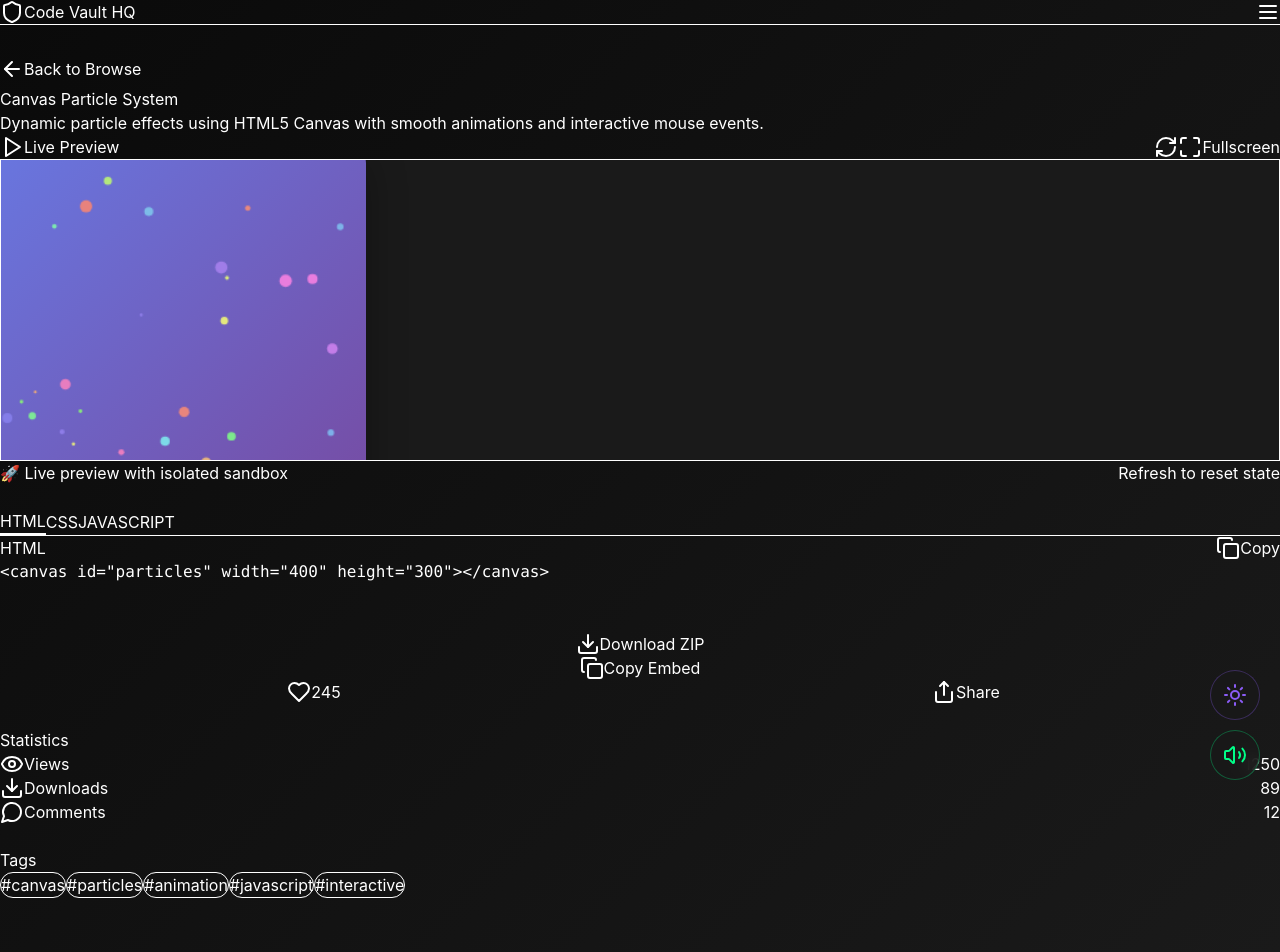
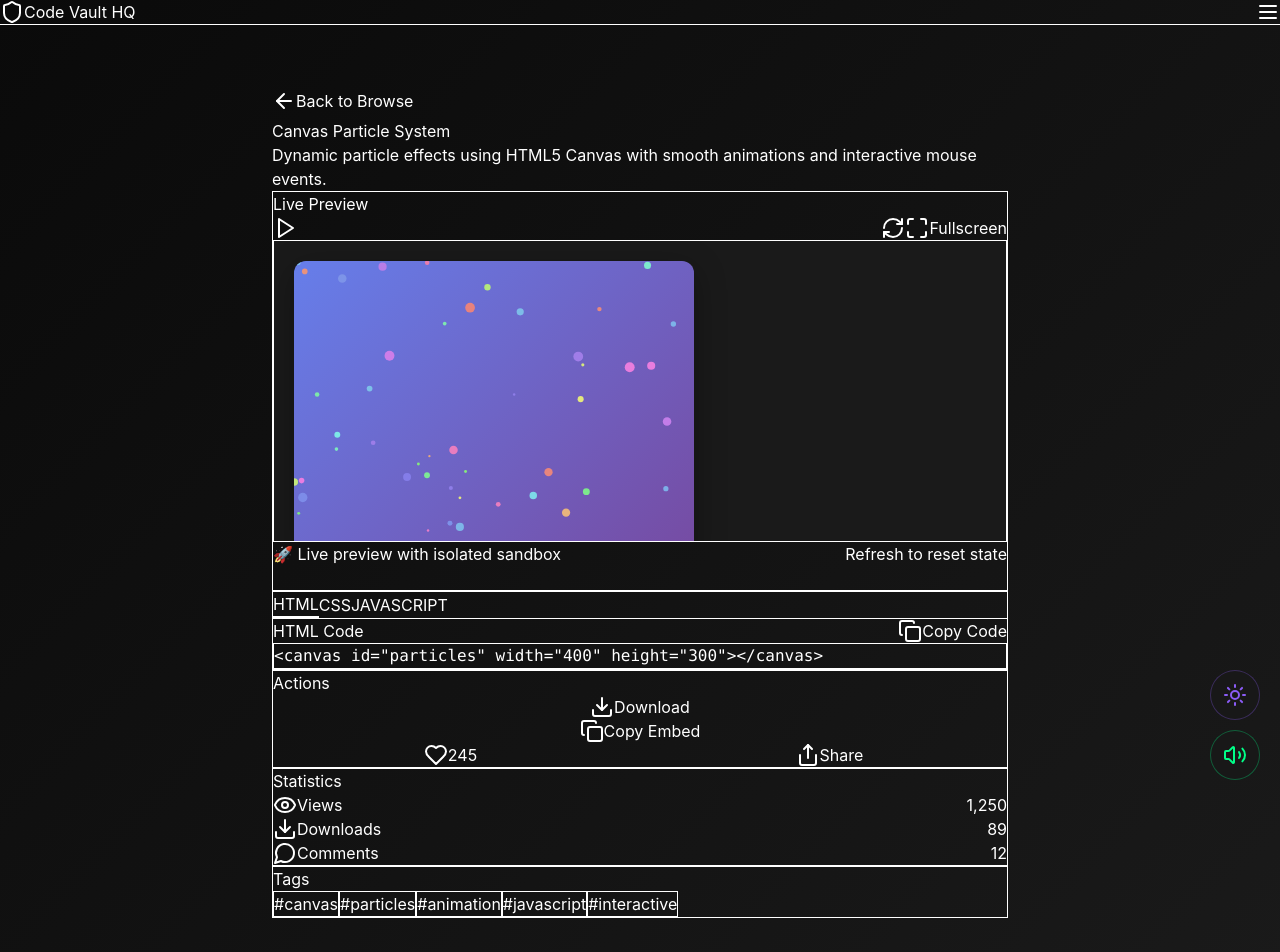
Before and after one commit to Sam-May-Futurelab/codevaulthq, a React (Vite) app: page /snippet/1 in a window 1280 px wide. Shown: the top 952 px of the page. Built offline with nearby package versions, Linux system fonts and the light colour scheme; no server answers; the database is empty.

Commit message:
Snippet Page Layout 1

```diff
--- a/src/App.tsx
+++ b/src/App.tsx
@@ -17,9 +17,8 @@ function App() {
       <Router>
         <div className="min-h-screen bg-gradient-to-br from-gray-900 to-gray-800">
           <Header />
-          <ToastContainer />
-          <main>
-            <div className="px-4 py-8">              <Routes>
+          <ToastContainer />          <main>
+            <Routes>
               <Route path="/" element={<HomePage />} />
               <Route path="/snippet/:id" element={<SnippetDetail />} />
               <Route path="/upload" element={<UploadPage />} />
@@ -27,7 +26,6 @@ function App() {
               <Route path="/profile/:username" element={<ProfilePage />} />
               <Route path="/browse" element={<BrowsePage />} />
             </Routes>
-            </div>
           </main>
           <AudioToggle />
           <ThemeToggle />
--- a/src/components/LiveCodePreview.tsx
+++ b/src/components/LiveCodePreview.tsx
@@ -100,16 +100,14 @@ const LiveCodePreview: React.FC<LiveCodePreviewProps> = ({
     } else if (iframeRef.current) {
       iframeRef.current.requestFullscreen?.();
     }
-  };
-
-  return (
-    <div className="bg-vault-medium rounded-lg p-6">
-      <div className="flex items-center justify-between mb-4">
-        <h2 className="text-white font-semibold flex items-center gap-2">
-          <Play className="w-5 h-5 text-vault-accent" />
+  };  return (
+    <div className="bg-vault-medium rounded-lg p-6 w-full max-w-full overflow-hidden">
+      <div className="flex items-center justify-between mb-4 overflow-hidden">
+        <h2 className="text-white font-semibold flex items-center gap-2 truncate">
+          <Play className="w-5 h-5 text-vault-accent shrink-0" />
           {title}
         </h2>
-        <div className="flex items-center gap-2">
+        <div className="flex items-center gap-2 shrink-0">
           <button
             onClick={handleRefresh}
             disabled={isLoading}
@@ -152,14 +150,13 @@ const LiveCodePreview: React.FC<LiveCodePreviewProps> = ({
                   <span>Loading preview...</span>
                 </div>
               </div>
-            )}
-            <div style={{ width: '100%', height: '100%', display: 'flex', alignItems: 'center', justifyContent: 'center', minHeight: '300px' }}>
+            )}            <div className="w-full flex items-center justify-center" style={{ minHeight: '300px' }}>
               <iframe
                 ref={iframeRef}
-                className="w-full h-64 border-0 bg-transparent"
+                className="w-full h-64 border-0 bg-transparent max-w-full"
                 title="Code Preview"
                 sandbox="allow-scripts allow-same-origin"
-                style={{ minHeight: '300px', transform: 'scale(1.25)', transformOrigin: 'center' }}
+                style={{ minHeight: '300px', transform: 'scale(1)', transformOrigin: 'center' }}
               />
             </div>
           </>
--- a/src/pages/HomePage.tsx
+++ b/src/pages/HomePage.tsx
@@ -234,9 +234,8 @@ const HomePage = () => {
   ];
 
   return (
-    <>
-      {/* Hero Section with 3D Background - Full Width */}
-      <section ref={heroRef} className="relative h-screen flex items-center justify-center overflow-hidden mb-40 -mx-4 -mt-8">
+    <>      {/* Hero Section with 3D Background - Full Width */}
+      <section ref={heroRef} className="relative h-screen flex items-center justify-center overflow-hidden mb-40">
         <ThreeHero />
 
         <div className="relative z-10 text-center max-w-4xl mx-auto px-6 py-24">
--- a/src/pages/SnippetDetail.tsx
+++ b/src/pages/SnippetDetail.tsx
@@ -140,44 +140,49 @@ const SnippetDetail = () => {
   };
 
   const codeObj = getCodeObject();
-  const stats = getStats();return (
-    <div className="min-h-screen">
-      <div className="max-w-7xl mx-auto pt-8">
-
+  const stats = getStats();  return (
+    <div className="min-h-screen bg-vault-dark overflow-x-hidden">
+      {/* Container with very strict width constraints */}
+      <div style={{ maxWidth: '768px', margin: '0 auto', padding: '2rem 1rem', overflow: 'hidden' }}>
         {/* Back Navigation */}
-      <Link to="/browse" className="inline-flex items-center space-x-2 text-gray-400 hover:text-white mb-8">
+        <Link to="/browse" className="inline-flex items-center space-x-2 text-gray-400 hover:text-white mb-8 transition-colors">
           <ArrowLeft className="w-4 h-4" />
           <span>Back to Browse</span>
         </Link>
 
         {/* Header */}
-      <div className="mb-8">
-        <h1 className="text-3xl font-bold text-white mb-4">{snippet.title}</h1>
-        <p className="text-gray-300">{snippet.description}</p>
-      </div>{/* Simple Two Column Grid */}
-        <div className="grid grid-cols-1 lg:grid-cols-3 gap-8">
+        <div className="mb-8" style={{ overflow: 'hidden' }}>
+          <h1 className="text-3xl md:text-4xl font-bold text-white mb-4" style={{ wordBreak: 'break-word' }}>{snippet.title}</h1>
+          <p className="text-lg text-gray-300" style={{ wordBreak: 'break-word' }}>{snippet.description}</p>
+        </div>
 
-          {/* Main Content - Takes 2/3 width */}
-          <div className="lg:col-span-2">            {/* Live Preview */}
-            <div className="mb-6">
+        {/* Main Content - Single Column Layout with Very Strict Constraints */}
+        <div className="space-y-8" style={{ overflow: 'hidden' }}>
+
+          {/* Live Preview */}
+          <div className="bg-vault-medium/50 border border-vault-light/20 rounded-xl p-6" style={{ overflow: 'hidden', maxWidth: '100%' }}>
+            <h2 className="text-xl font-semibold text-white mb-4">Live Preview</h2>
+            <div style={{ overflow: 'hidden', maxWidth: '100%' }}>
               <LiveCodePreview
                 html={codeObj.html}
                 css={codeObj.css}
                 javascript={codeObj.javascript}
-                title="Live Preview"
+                title=""
               />
+            </div>
           </div>
 
           {/* Code Tabs */}
-            <div className="bg-vault-medium rounded-lg">
-              <div className="flex border-b border-vault-light/30">                {(['html', 'css', 'javascript'] as const).map((tab) => (
+          <div className="bg-vault-medium/50 border border-vault-light/20 rounded-xl overflow-hidden">
+            <div className="flex border-b border-vault-light/30 bg-vault-medium/30">
+              {(['html', 'css', 'javascript'] as const).map((tab) => (
                 <button
                   key={tab}
                   onClick={() => setActiveTab(tab)}
-                    className={`px-6 py-3 font-medium ${
+                  className={`px-6 py-4 font-medium transition-all ${
                     activeTab === tab
                       ? 'text-white bg-vault-accent/20 border-b-2 border-vault-accent'
-                        : 'text-gray-400 hover:text-white'
+                      : 'text-gray-400 hover:text-white hover:bg-vault-light/10'
                   }`}
                 >
                   {tab.toUpperCase()}
@@ -187,84 +192,89 @@ const SnippetDetail = () => {
 
             <div className="p-6">
               <div className="flex items-center justify-between mb-4">
-                  <span className="text-gray-400 text-sm">{activeTab.toUpperCase()}</span>                  <button
+                <span className="text-gray-300 text-sm font-medium">{activeTab.toUpperCase()} Code</span>
+                <button
                   onClick={() => navigator.clipboard.writeText(codeObj[activeTab])}
-                    className="bg-vault-light hover:bg-vault-light/80 text-white px-3 py-1 rounded text-sm flex items-center space-x-2"
+                  className="bg-vault-accent hover:bg-vault-accent/80 text-black px-4 py-2 rounded-lg text-sm font-medium flex items-center space-x-2 transition-all"
                 >
                   <Copy className="w-4 h-4" />
-                    <span>Copy</span>
+                  <span>Copy Code</span>
                 </button>
-                </div>
-
-                <pre className="bg-vault-dark rounded p-4 overflow-x-auto max-h-96">
-                  <code className="text-sm font-mono text-gray-300">
+              </div>              <pre className="bg-vault-dark border border-vault-light/20 rounded-lg p-4 overflow-auto max-h-96 break-all">
+                <code className="text-sm font-mono text-gray-300 break-all whitespace-pre-wrap">
                   {codeObj[activeTab]}
                 </code>
               </pre>
             </div>
-            </div>
-          </div>
+          </div>          {/* Action Cards - Single Column */}
+          <div className="space-y-6" style={{ overflow: 'hidden', maxWidth: '100%' }}>
 
-          {/* Sidebar - Takes 1/3 width */}
-          <div className="space-y-6">
             {/* Actions */}
-            <div className="bg-vault-medium rounded-lg p-6">
+            <div className="bg-vault-medium/50 border border-vault-light/20 rounded-xl p-6" style={{ overflow: 'hidden' }}>
+              <h3 className="text-white font-semibold mb-4">Actions</h3>
               <div className="space-y-3">
-                <button className="w-full bg-vault-accent hover:bg-vault-accent/80 text-black py-3 rounded flex items-center justify-center space-x-2">
+                <button className="w-full bg-vault-accent hover:bg-vault-accent/80 text-black py-3 rounded-lg font-medium flex items-center justify-center space-x-2 transition-all">
                   <Download className="w-4 h-4" />
-                  <span>Download ZIP</span>
+                  <span>Download</span>
                 </button>
 
-                <button className="w-full bg-vault-light hover:bg-vault-light/80 text-white py-3 rounded flex items-center justify-center space-x-2">
+                <button className="w-full bg-vault-light hover:bg-vault-light/80 text-white py-3 rounded-lg font-medium flex items-center justify-center space-x-2 transition-all">
                   <Copy className="w-4 h-4" />
                   <span>Copy Embed</span>
                 </button>
-                  <div className="grid grid-cols-2 gap-3">
-                  <button className="bg-vault-light hover:bg-vault-light/80 text-white py-3 rounded flex items-center justify-center space-x-2">
+
+                <div className="grid grid-cols-2 gap-2">
+                  <button className="bg-vault-light hover:bg-vault-light/80 text-white py-2 rounded-lg font-medium flex items-center justify-center space-x-1 transition-all">
                     <Heart className="w-4 h-4" />
-                    <span>{snippet.stats.likes}</span>
+                    <span>{stats.likes}</span>
                   </button>
 
-                  <button className="bg-vault-light hover:bg-vault-light/80 text-white py-3 rounded flex items-center justify-center space-x-2">
+                  <button className="bg-vault-light hover:bg-vault-light/80 text-white py-2 rounded-lg font-medium flex items-center justify-center space-x-1 transition-all">
                     <Share className="w-4 h-4" />
                     <span>Share</span>
                   </button>
                 </div>
               </div>
-            </div>            {/* Stats */}
-            <div className="bg-vault-medium rounded-lg p-6">
-              <h3 className="text-white font-semibold mb-4">Statistics</h3>
-              <div className="space-y-3">
-                <div className="flex items-center justify-between">
-                  <div className="flex items-center space-x-2 text-gray-400">
-                    <Eye className="w-4 h-4" />
-                    <span>Views</span>
-                  </div>                  <span className="text-white">{stats.views}</span>
             </div>
 
-                <div className="flex items-center justify-between">
-                  <div className="flex items-center space-x-2 text-gray-400">
-                    <Download className="w-4 h-4" />
+            {/* Stats */}
+            <div className="bg-vault-medium/50 border border-vault-light/20 rounded-xl p-6" style={{ overflow: 'hidden' }}>
+              <h3 className="text-white font-semibold mb-4">Statistics</h3>
+              <div className="space-y-4">
+                <div className="flex items-center justify-between" style={{ maxWidth: '100%' }}>
+                  <div className="flex items-center space-x-3 text-gray-300">
+                    <Eye className="w-5 h-5 text-vault-accent" />
+                    <span>Views</span>
+                  </div>
+                  <span className="text-white font-medium">{stats.views.toLocaleString()}</span>
+                </div>
+                  <div className="flex items-center justify-between" style={{ maxWidth: '100%' }}>
+                  <div className="flex items-center space-x-3 text-gray-300">
+                    <Download className="w-5 h-5 text-vault-accent" />
                     <span>Downloads</span>
                   </div>
-                  <span className="text-white">{stats.downloads}</span>
+                  <span className="text-white font-medium">{stats.downloads.toLocaleString()}</span>
                 </div>
 
-                <div className="flex items-center justify-between">
-                  <div className="flex items-center space-x-2 text-gray-400">
-                    <MessageCircle className="w-4 h-4" />
+                <div className="flex items-center justify-between" style={{ maxWidth: '100%' }}>
+                  <div className="flex items-center space-x-3 text-gray-300">
+                    <MessageCircle className="w-5 h-5 text-vault-accent" />
                     <span>Comments</span>
                   </div>
-                  <span className="text-white">{stats.comments}</span>
+                  <span className="text-white font-medium">{stats.comments.toLocaleString()}</span>
                 </div>
               </div>
-            </div>            {/* Tags */}
-            <div className="bg-vault-medium rounded-lg p-6">              <h3 className="text-white font-semibold mb-4">Tags</h3>
-              <div className="flex flex-wrap gap-2">
+            </div>
+
+            {/* Tags */}
+            <div className="bg-vault-medium/50 border border-vault-light/20 rounded-xl p-6" style={{ overflow: 'hidden' }}>
+              <h3 className="text-white font-semibold mb-4">Tags</h3>
+              <div className="flex flex-wrap gap-2" style={{ maxWidth: '100%' }}>
                 {snippet.tags?.map((tag: string) => (
                   <span
                     key={tag}
-                    className="px-3 py-1 bg-vault-accent/20 text-vault-accent border border-vault-accent/30 rounded-full text-sm"
+                    className="px-3 py-2 bg-vault-accent/20 text-vault-accent border border-vault-accent/30 rounded-lg text-sm font-medium hover:bg-vault-accent/30 transition-colors cursor-pointer"
+                    style={{ wordBreak: 'break-word' }}
                   >
                     #{tag}
                   </span>
```
Lines whose indentation alone changed are shown as unchanged.
